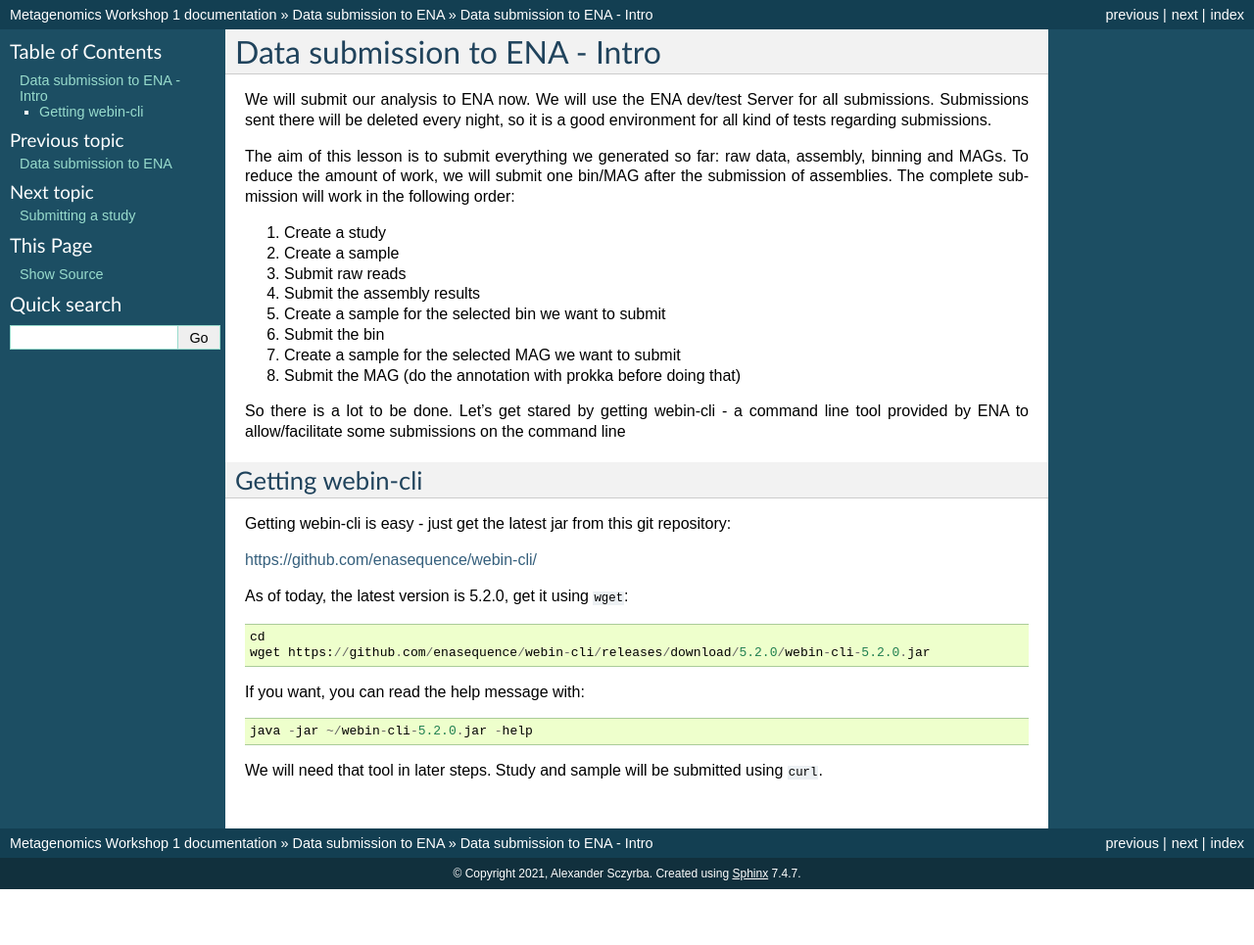
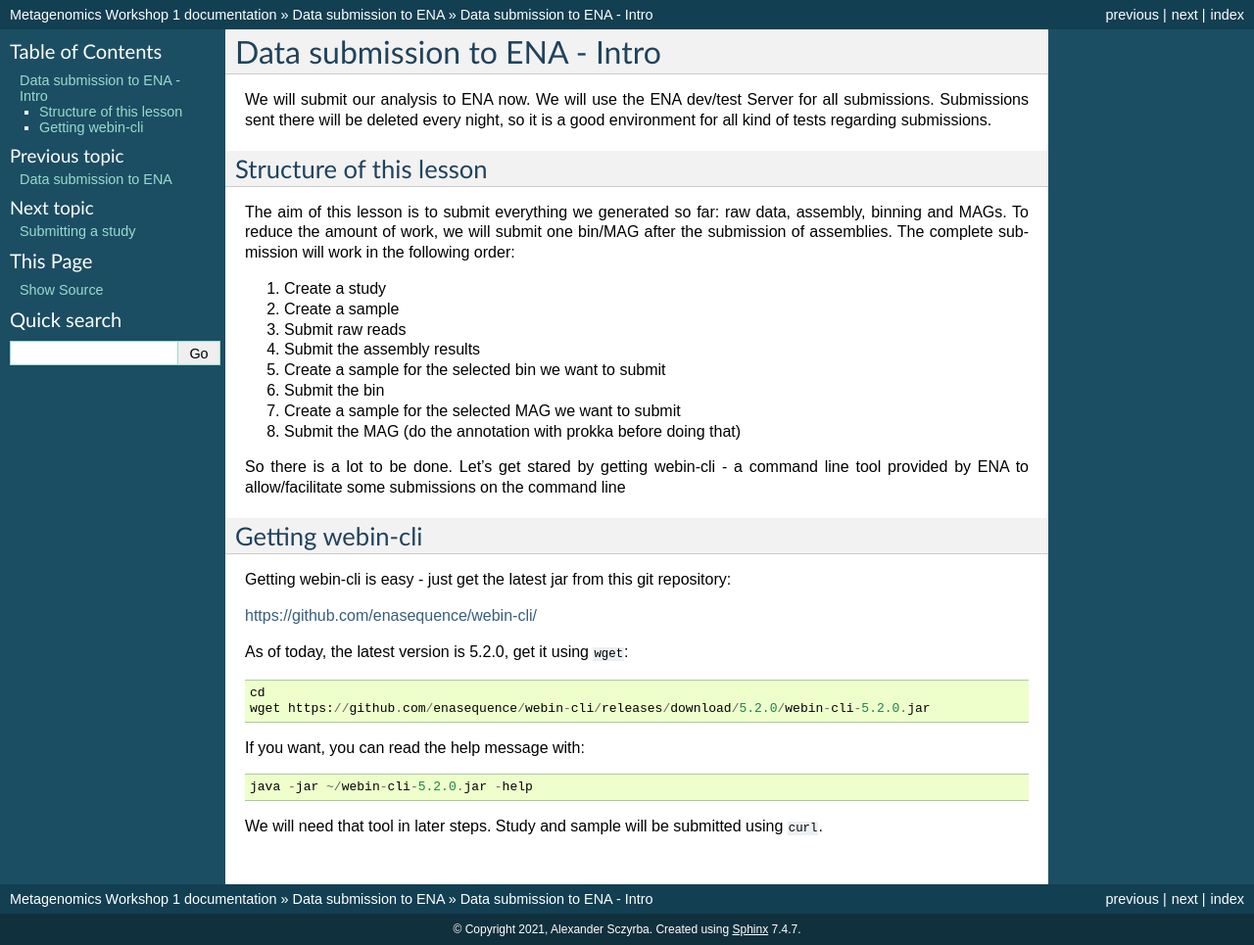
Before and after one commit to metagenomics/metagenomics-workshop, a Sphinx documentation site: the page built from docs/data_submission/data_submission_intro.rst, in a window 1280 px wide. Shown: the whole page at 98% size. Built offline with Sphinx 7.4.7, drawn with Linux system fonts in a browser that asks for light colours; before the commit the page ends 908 px from its top, so only the background shows below that.

Commit message:
Update data_submission_intro.rst

```diff
--- a/docs/data_submission/data_submission_intro.rst
+++ b/docs/data_submission/data_submission_intro.rst
@@ -2,6 +2,9 @@
 ======================
 
 We will submit our analysis to ENA now. We will use the ENA dev/test Server for all submissions. Submissions sent there will be deleted every night, so it is a good environment for all kind of tests regarding submissions.
+
+Structure of this lesson
+^^^^^^^^^^^^^^^^^^
 
 The aim of this lesson is to submit everything we generated so far: raw data, assembly, binning and MAGs. To reduce the amount of work, we will submit one bin/MAG after the submission of assemblies. The complete submission will work in the following order:
 
```
